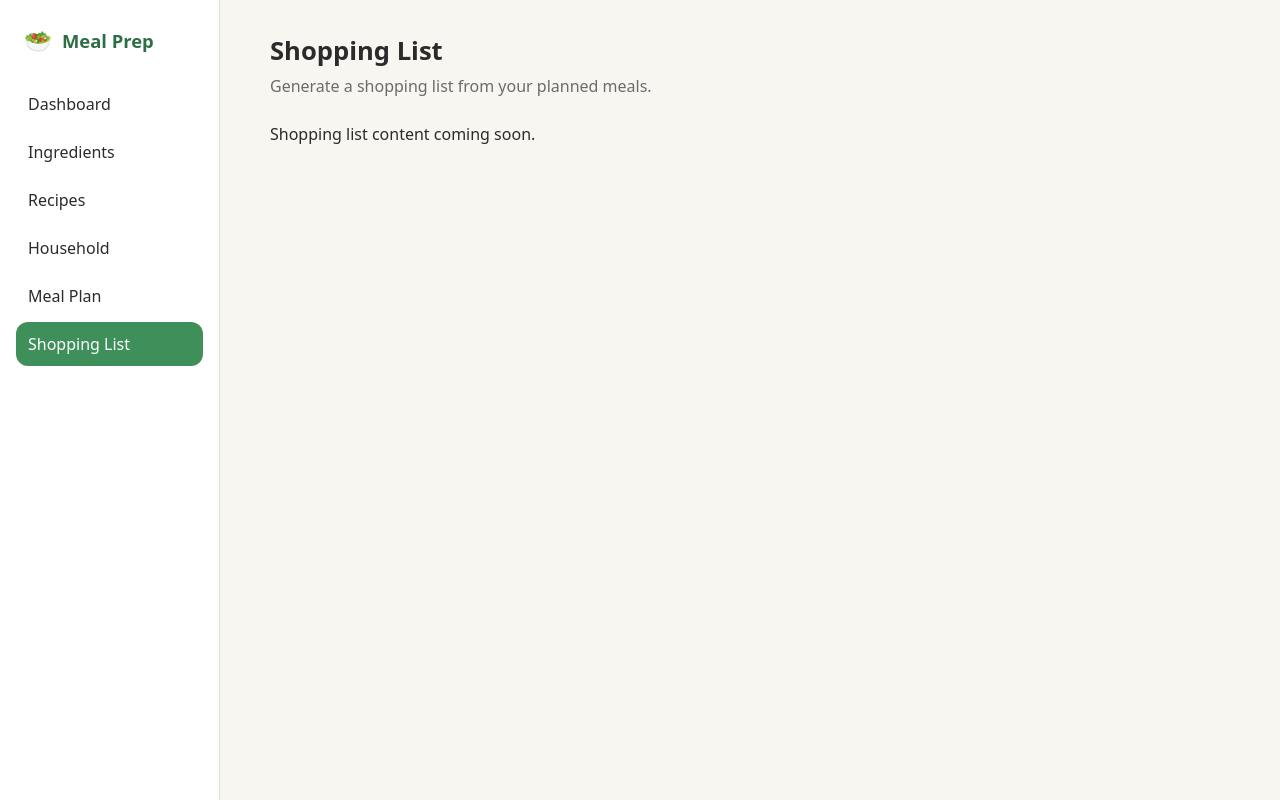
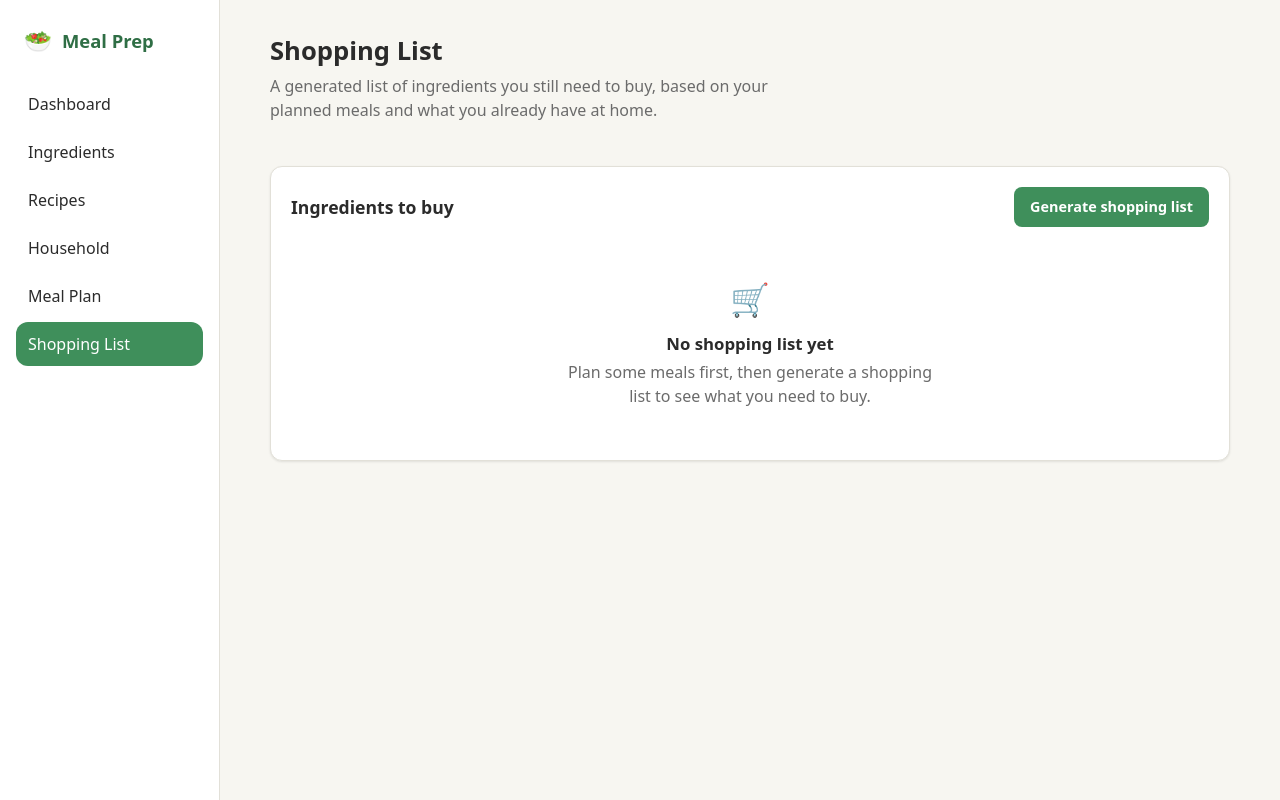
Before and after one commit to ninikilasonia/meal-prep-application, a React (Vite) app in the folder frontend/: page /shopping-list in a window 1280 px wide. Built offline with nearby package versions, Linux system fonts and the light colour scheme; no server answers.

Commit message:
frontend: create shopping list page

```diff
--- /dev/null
+++ b/frontend/src/components/shopping-list/ShoppingListTable.jsx
@@ -0,0 +1,49 @@
+import { formatNumber } from "../../utils/formatUtils.js";
+import styles from "./ShoppingListTable.module.css";
+
+// Presentational table for shopping-list items. The available quantity is
+// editable; the parent decides how to recompute the final quantity to buy.
+function ShoppingListTable({ items, onAvailableChange }) {
+  return (
+    <div className={styles.tableWrap}>
+      <table className={styles.table}>
+        <thead>
+          <tr>
+            <th>Ingredient</th>
+            <th>Unit</th>
+            <th className={styles.numCol}>Required</th>
+            <th className={styles.numCol}>Available</th>
+            <th className={styles.numCol}>To buy</th>
+          </tr>
+        </thead>
+        <tbody>
+          {items.map((item) => (
+            <tr key={item.ingredient_id}>
+              <td>{item.ingredient_name ?? `Ingredient #${item.ingredient_id}`}</td>
+              <td>{item.unit || "—"}</td>
+              <td className={styles.numCol}>{formatNumber(item.required_quantity)}</td>
+              <td className={styles.numCol}>
+                <input
+                  className={styles.input}
+                  type="number"
+                  min="0"
+                  step="any"
+                  value={item.available_quantity ?? 0}
+                  onChange={(event) =>
+                    onAvailableChange(item.ingredient_id, event.target.value)
+                  }
+                  aria-label={`Available quantity for ${item.ingredient_name}`}
+                />
+              </td>
+              <td className={`${styles.numCol} ${styles.buy}`}>
+                {formatNumber(item.final_quantity_to_buy)}
+              </td>
+            </tr>
+          ))}
+        </tbody>
+      </table>
+    </div>
+  );
+}
+
+export default ShoppingListTable;
--- /dev/null
+++ b/frontend/src/components/shopping-list/ShoppingListTable.module.css
@@ -0,0 +1,51 @@
+.tableWrap {
+  overflow-x: auto;
+}
+
+.table {
+  width: 100%;
+  border-collapse: collapse;
+  font-size: 0.95rem;
+}
+
+.table th,
+.table td {
+  padding: 10px 12px;
+  text-align: left;
+  border-bottom: 1px solid var(--color-border);
+  white-space: nowrap;
+}
+
+.table th {
+  font-size: 0.8rem;
+  text-transform: uppercase;
+  letter-spacing: 0.03em;
+  color: var(--color-text-muted);
+}
+
+.table tbody tr:last-child td {
+  border-bottom: none;
+}
+
+.numCol {
+  text-align: right;
+}
+
+.buy {
+  font-weight: 600;
+  color: var(--color-primary-dark);
+}
+
+.input {
+  width: 90px;
+  padding: 6px 8px;
+  border: 1px solid var(--color-border);
+  border-radius: 8px;
+  font: inherit;
+  text-align: right;
+}
+
+.input:focus {
+  outline: none;
+  border-color: var(--color-primary);
+}
--- a/frontend/src/pages/ShoppingListPage.jsx
+++ b/frontend/src/pages/ShoppingListPage.jsx
@@ -1,13 +1,90 @@
+import { useState } from "react";
+
 import PageHeader from "../components/layout/PageHeader.jsx";
+import Card from "../components/common/Card.jsx";
+import EmptyState from "../components/common/EmptyState.jsx";
+import ShoppingListTable from "../components/shopping-list/ShoppingListTable.jsx";
+import styles from "./ShoppingListPage.module.css";
+
+// Task 35 — static placeholder behavior. The shopping list is generated from
+// local sample data so the layout can be reviewed before the backend
+// /shopping-list and /pantry endpoints are wired up (Task 36).
+const PLACEHOLDER_ITEMS = [
+  {
+    ingredient_id: 1,
+    ingredient_name: "Chicken breast",
+    unit: "g",
+    required_quantity: 800,
+    available_quantity: 200,
+  },
+  {
+    ingredient_id: 2,
+    ingredient_name: "Rice",
+    unit: "g",
+    required_quantity: 600,
+    available_quantity: 0,
+  },
+  {
+    ingredient_id: 3,
+    ingredient_name: "Broccoli",
+    unit: "g",
+    required_quantity: 300,
+    available_quantity: 350,
+  },
+];
+
+// final_quantity_to_buy never goes below zero, even if you already have more
+// than the recipe requires.
+function withFinalQuantity(item) {
+  const required = Number(item.required_quantity) || 0;
+  const available = Number(item.available_quantity) || 0;
+  return { ...item, final_quantity_to_buy: Math.max(required - available, 0) };
+}
 
 function ShoppingListPage() {
+  const [items, setItems] = useState([]);
+  const [generated, setGenerated] = useState(false);
+
+  function handleGenerate() {
+    setItems(PLACEHOLDER_ITEMS.map(withFinalQuantity));
+    setGenerated(true);
+  }
+
+  function handleAvailableChange(ingredientId, value) {
+    setItems((prev) =>
+      prev.map((item) =>
+        item.ingredient_id === ingredientId
+          ? withFinalQuantity({ ...item, available_quantity: value })
+          : item
+      )
+    );
+  }
+
   return (
-    <div>
+    <div className={styles.page}>
       <PageHeader
         title="Shopping List"
-        description="Generate a shopping list from your planned meals."
+        description="A generated list of ingredients you still need to buy, based on your planned meals and what you already have at home."
       />
-      <p>Shopping list content coming soon.</p>
+
+      <Card
+        title="Ingredients to buy"
+        actions={
+          <button type="button" className={styles.generate} onClick={handleGenerate}>
+            {generated ? "Regenerate list" : "Generate shopping list"}
+          </button>
+        }
+      >
+        {items.length === 0 ? (
+          <EmptyState
+            icon="🛒"
+            title="No shopping list yet"
+            message="Plan some meals first, then generate a shopping list to see what you need to buy."
+          />
+        ) : (
+          <ShoppingListTable items={items} onAvailableChange={handleAvailableChange} />
+        )}
+      </Card>
     </div>
   );
 }
--- /dev/null
+++ b/frontend/src/pages/ShoppingListPage.module.css
@@ -0,0 +1,19 @@
+.page {
+  display: flex;
+  flex-direction: column;
+  gap: 20px;
+}
+
+.generate {
+  border: none;
+  background-color: var(--color-primary);
+  color: #fff;
+  padding: 9px 16px;
+  border-radius: 8px;
+  font-size: 0.9rem;
+  font-weight: 600;
+}
+
+.generate:hover {
+  background-color: var(--color-primary-dark);
+}
```
Also changed, not shown: 1 other file (tests, documents, lock files or other folders).
